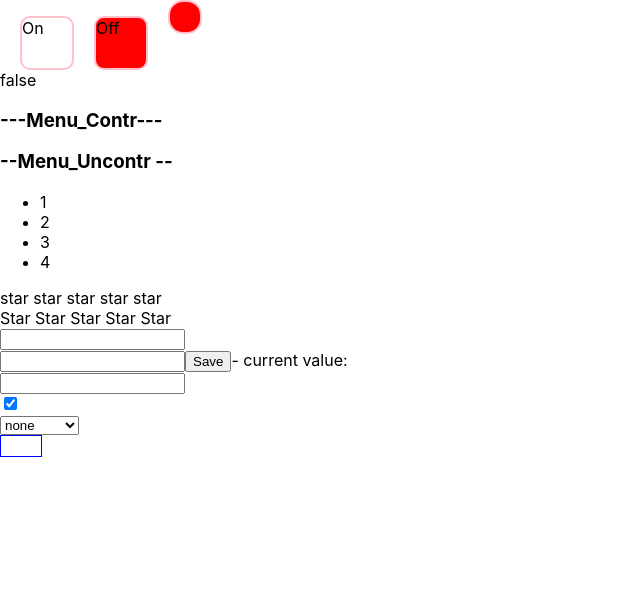
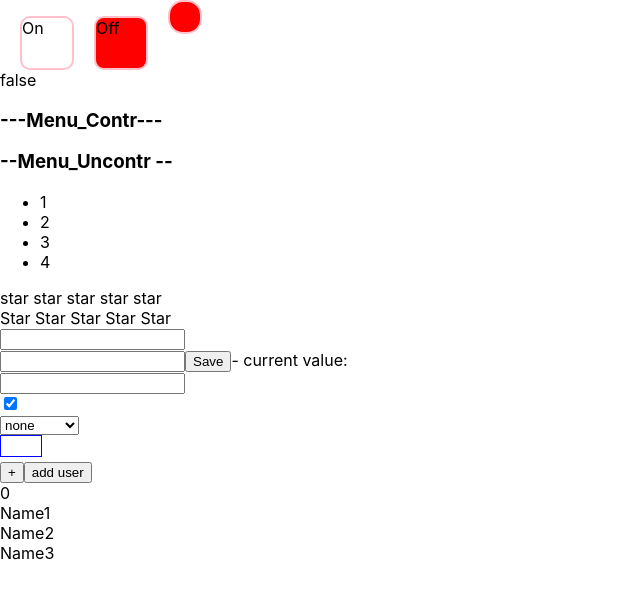
Before and after one commit to kat-ki/react-lessons, a React (Create React App) app: page / in a window 1280 px wide. Shown: the top 598 px of the page, without its empty margins (0-640 px from the left). Built offline with nearby package versions, Linux system fonts and the light colour scheme.

Commit message:
react.memo

```diff
--- a/src/App.tsx
+++ b/src/App.tsx
@@ -4,12 +4,13 @@ import { Rating, RatingValue } from "./components/Rating/Rating";
 import { OnOff } from "./components/OnOff/OnOff";
 import UncontrolledAccordion from "./components/UncontrolledAccordion/UncontrolledAccordion";
 import { UncontrolledRating } from "./components/UncontrolledRating/UncontrolledRating";
-import { UncontrolledOnOff } from "./UncontrolledOnOff/UncontrolledOnOff";
+import { UncontrolledOnOff } from "./components/UncontrolledOnOff/UncontrolledOnOff";
 import { GetValueFromUncontrolledInputByButtonPress, UncontrolledInput } from "./components/Inputs/UncontrolledInput";
 import { ControlledInput } from "./components/Inputs/ControlledInput";
 import { ControlledCheckbox } from "./components/Inputs/ControlledCheckbox";
 import { ControlledSelect } from "./components/Inputs/ControlledSelect";
 import { Select } from "./components/Select/Select";
+import { Example1 } from "./ReactMemo";
 
 function App() {
     let [ratingValue, setRatingValue] = useState<RatingValue>(0);
@@ -51,6 +52,8 @@ function App() {
             <ControlledCheckbox />
             <ControlledSelect />
             <Select value={value} onChange={ setValue } items={[{title: 'Tokyo', value: 1}, {title: 'Singapur', value: 2}, {title: 'Seoul', value: 3} ]}/>
+
+            <Example1 />
         </div>
     );
 }
--- /dev/null
+++ b/src/ReactMemo.tsx
@@ -0,0 +1,27 @@
+import React, { useState } from 'react'
+
+export default {
+    title: 'React.memo demo',
+}
+
+const MessageCounter = (props: { count: number }) => {
+    return <div>{props.count}</div>
+}
+const UsersSecret = (props: { users: Array<string> }) => {
+    return <div>{props.users.map((u, index) => <div key={index}>{u}</div>)}</div>
+}
+const Users = React.memo(UsersSecret);
+export const Example1 = () => {
+    const [count, setCount] = useState(0);
+    const [users, setUsers] = useState(['Name1', 'Name2', 'Name3']);
+    const addUser =() => {
+        const newUsers = [...users, 'Name4']
+        setUsers(newUsers);
+    }
+    return <div>
+        <button onClick={() => setCount(count + 1)}>+</button>
+        <button onClick={addUser}>add user</button>
+        <MessageCounter count={count} />
+        <Users users={users} />
+    </div>
+}
--- a/src/index.tsx
+++ b/src/index.tsx
@@ -2,7 +2,6 @@ import React from 'react';
 import ReactDOM from 'react-dom/client';
 import './index.css';
 import App from './App';
-import reportWebVitals from './reportWebVitals';
 
 const root = ReactDOM.createRoot(
   document.getElementById('root') as HTMLElement
@@ -16,7 +15,6 @@ root.render(
 // If you want to start measuring performance in your app, pass a function
 // to log results (for example: reportWebVitals(console.log))
 // or send to an analytics endpoint. Learn more: https://bit.ly/CRA-vitals
-reportWebVitals();
 
  /* const App = () => {
     return (
--- a/src/reportWebVitals.ts
+++ /dev/null
@@ -1,15 +0,0 @@
-import { ReportHandler } from 'web-vitals';
-
-const reportWebVitals = (onPerfEntry?: ReportHandler) => {
-  if (onPerfEntry && onPerfEntry instanceof Function) {
-    import('web-vitals').then(({ getCLS, getFID, getFCP, getLCP, getTTFB }) => {
-      getCLS(onPerfEntry);
-      getFID(onPerfEntry);
-      getFCP(onPerfEntry);
-      getLCP(onPerfEntry);
-      getTTFB(onPerfEntry);
-    });
-  }
-};
-
-export default reportWebVitals;
```
Also changed, not shown: src/components/Accordion/Accordion.tsx (+8 -1 lines), src/components/UncontrolledOnOff/UncontrolledOnOff.tsx (renamed from src/UncontrolledOnOff/UncontrolledOnOff.tsx).
